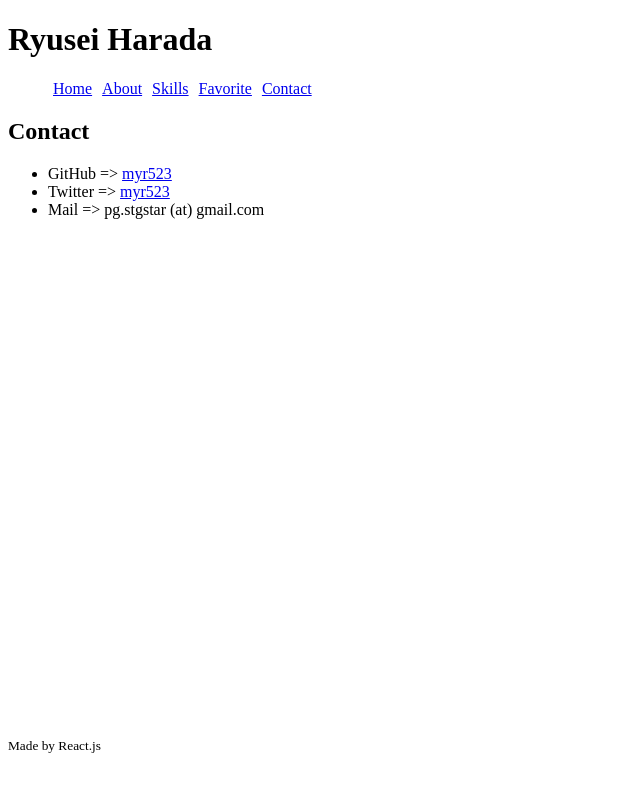
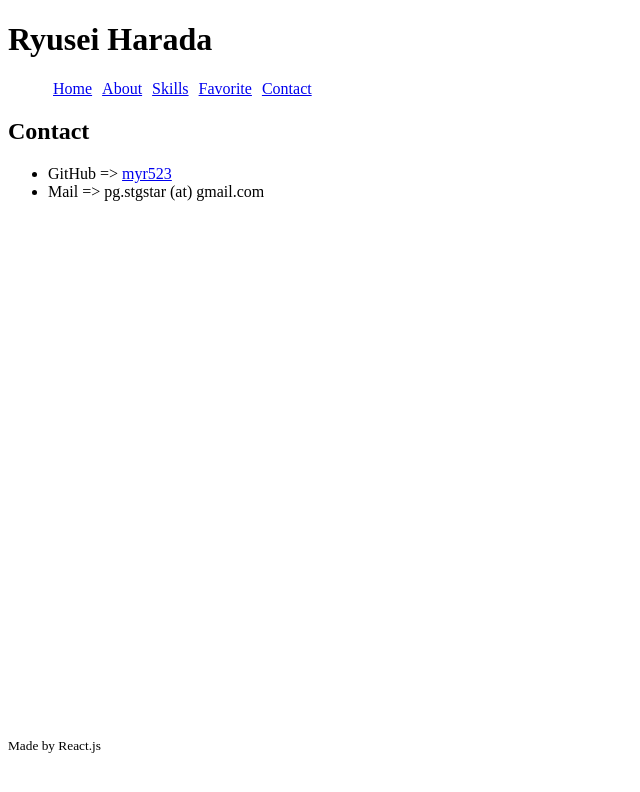
Before and after one commit to myr523/myr523.github.io, a React app: page /contact in a window 1280 px wide. Shown: the top 792 px of the page, without its empty margins (0-640 px from the left). Built offline with nearby package versions, Linux system fonts and the light colour scheme.

Commit message:
fix twitter account

```diff
--- a/src/components/Contact.jsx
+++ b/src/components/Contact.jsx
@@ -13,14 +13,6 @@ const Link = () => {
           >{ 'myr523' }
         </a>
         </li>
-        <li>
-          { 'Twitter => ' }
-          <a
-            href={ 'https://twitter.com/myr523' }
-            target="_blank"
-          >{ 'myr523' }
-        </a>
-        </li>
         <li>{ 'Mail => ' }
           { 'pg.stgstar (at) gmail.com' }
         </li>
```
